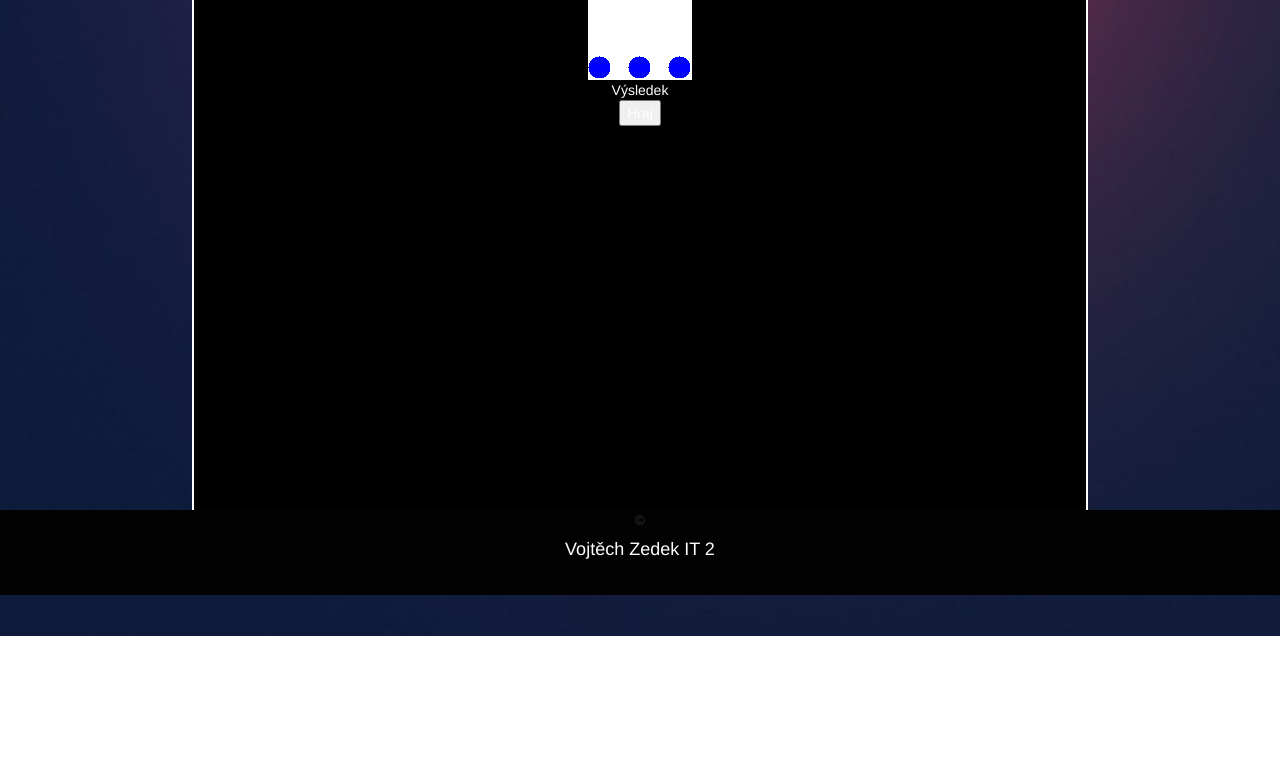
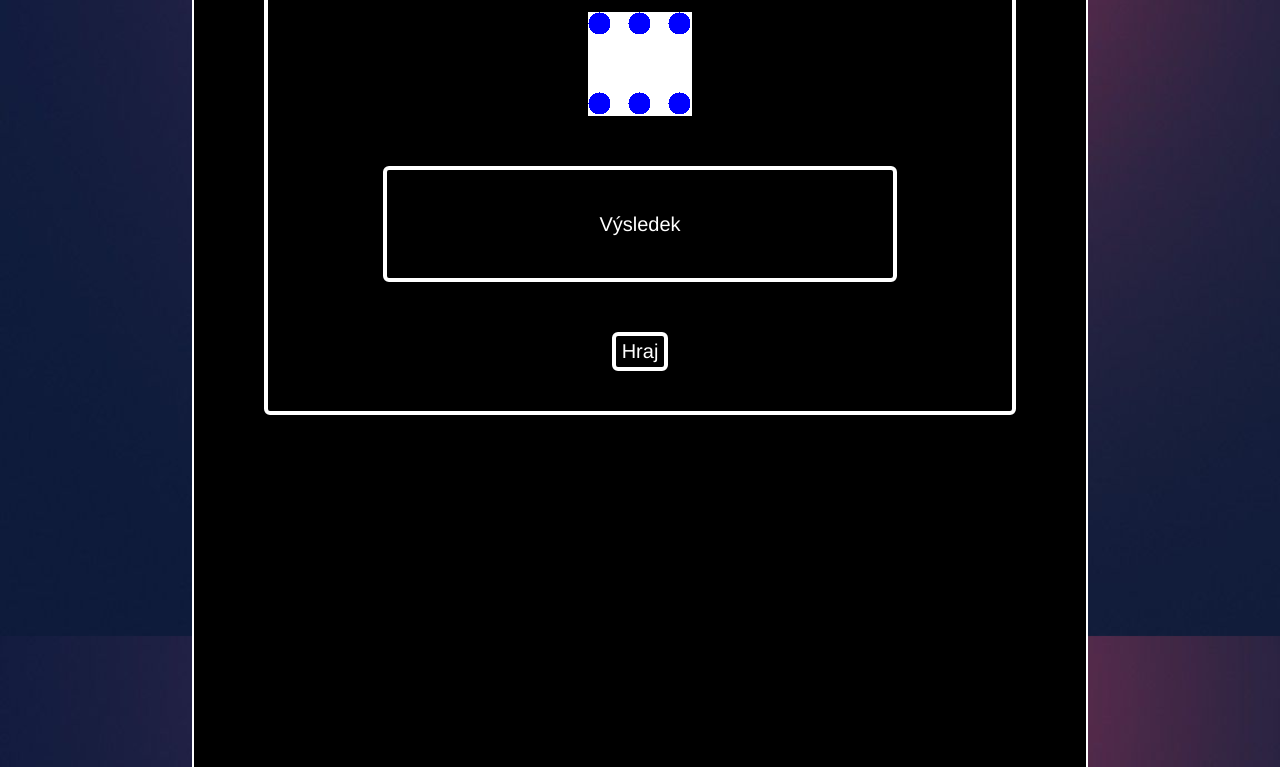
Before and after one commit to vojtech-zedek/kostkahra, a plain HTML site: page index.html in a window 1280 px wide. Shown: the part 164-931 px from the top of the page. Before the commit the page ends 800 px from the top, so only its background shows below. Drawn offline with nearby package versions, Linux system fonts and the light colour scheme.

Commit message:
04 - tabulka

```diff
--- a/styles.css
+++ b/styles.css
@@ -19,11 +19,11 @@ main {
     padding-left: 20px ;
     padding-right: 20px ;
     padding-bottom: 30%;
-    padding-top: 5%;
+    padding-top: 10px;
 }
 
 h1 {
-    border-bottom: 4px solid rgb(255, 248, 248);
+    border-bottom: 10px solid rgb(255, 248, 248);
     text-align: center;
     padding: 1px;
 }
@@ -36,12 +36,40 @@ main img {
     text-align: center;
 }
 
+div {
+    display: block;
+    padding: 4rem 65px;
+    margin: 5rem;
+    border: 4px solid #FFFFFF;
+    border-radius: 6px;
+    box-sizing: border-box;
+    text-decoration: none;
+    font-size: 20px;
+    color: #FFFFFF;
+    text-align: center;
+    transition: all 0.2s;
+
+
+}
+
+
+
 footer {
     background-color: rgb(2, 2, 2)  !important;
-    padding-bottom: 2%;
+    padding-bottom: 1%;
 }
 
 h4 {
     color: white
 
 }
+
+button {
+    border-radius: 6px;
+    border: 4px solid white;
+    background-color: rgb(0, 0, 0);
+    color: rgb(255, 255, 255)
+
+
+
+}
```
